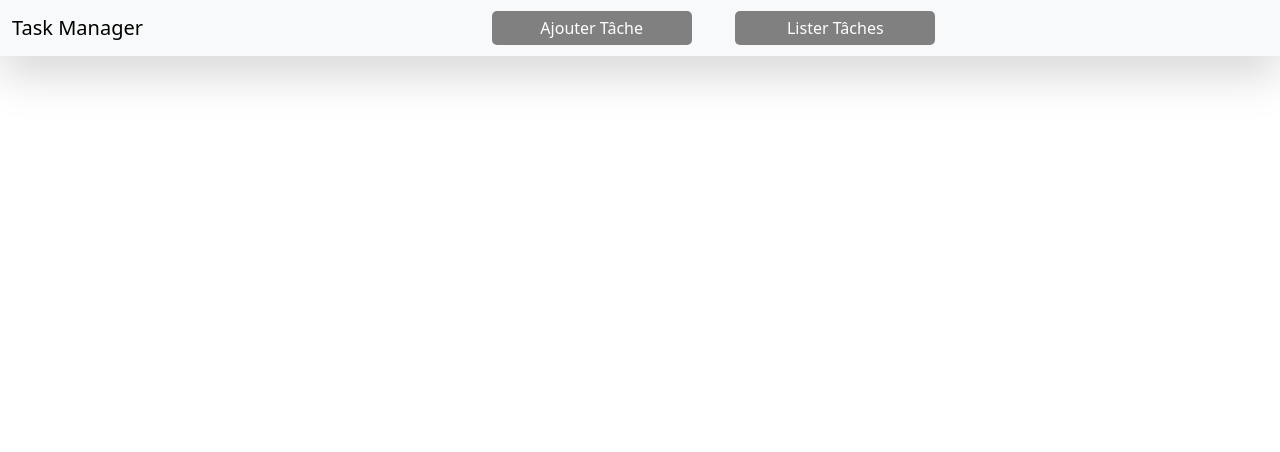
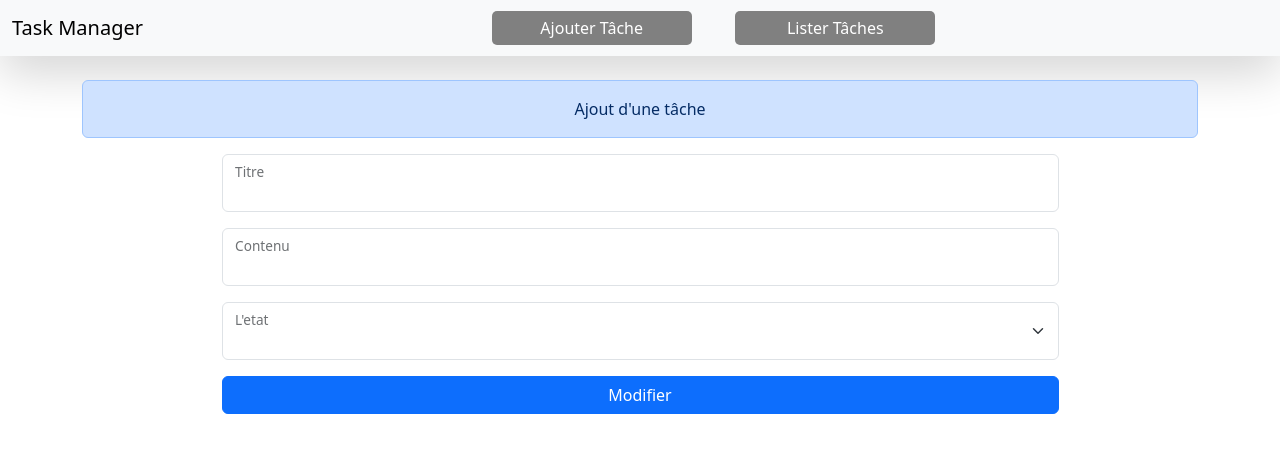
Before and after one commit to saloum45/devoir.angular, an Angular app: page /edit/1 in a window 1280 px wide. Before the commit this address led to /. Shown: the top 452 px of the page. Built offline with nearby package versions, Linux system fonts and the light colour scheme.

Commit message:
in progress

```diff
--- a/src/app/app.routes.ts
+++ b/src/app/app.routes.ts
@@ -11,7 +11,7 @@ export const routes: Routes = [
     path:"add",component:AddTacheComponent
   },
   {
-    path:"edit",component:EditTacheComponent
+    path:"edit/:id",component:EditTacheComponent
   },
   {
     path:"list",component:ListTacheComponent
--- a/src/app/edit-tache/edit-tache.component.html
+++ b/src/app/edit-tache/edit-tache.component.html
@@ -1 +1,21 @@
-<p>edit-tache works!</p>
+<div class="container mt-4">
+  <div class="alert alert-primary text-center">Ajout d'une tâche</div>
+  <div class="w-75 m-auto">
+    <div class="form-floating mb-3">
+      <input type="text" class="form-control" id="floatingInput" [(ngModel)]="titre" />
+      <label for="floatingInput">Titre</label>
+    </div>
+    <div class="form-floating mb-3">
+      <input type="text" class="form-control" id="floatingInput" [(ngModel)]="contenu"/>
+      <label for="floatingInput">Contenu</label>
+    </div>
+    <div class="form-floating">
+      <select class="form-select" id="floatingSelectGrid" [(ngModel)]="realise">
+        <option selected value="false">Non Résolu</option>
+        <option value="true">Résolu</option>
+      </select>
+      <label for="floatingSelectGrid">L'etat</label>
+    </div>
+    <button class="btn btn-primary mt-3 w-100" (click)="enregister()">Modifier</button>
+  </div>
+</div>
--- a/src/app/edit-tache/edit-tache.component.ts
+++ b/src/app/edit-tache/edit-tache.component.ts
@@ -1,12 +1,52 @@
-import { Component } from '@angular/core';
+import { Component, OnInit } from '@angular/core';
+import { FormsModule } from '@angular/forms';
+import { Router } from '@angular/router';
+import Swal from 'sweetalert2';
 
 @Component({
   selector: 'app-edit-tache',
   standalone: true,
-  imports: [],
+  imports: [
+    FormsModule
+  ],
   templateUrl: './edit-tache.component.html',
   styleUrl: './edit-tache.component.css'
 })
-export class EditTacheComponent {
+export class EditTacheComponent implements OnInit{
+ // Attributs
+ public titre = "";
+ public contenu = "";
+ public realise = "";
 
+ // Methodes
+ constructor(private route:Router) {
+
+ }
+  ngOnInit(): void {
+
+  }
+ // la fonction qui ajoute une tâche
+ enregister() {
+   if (this.titre == "" || this.contenu == "") {
+     this.sweetMessage("Désolé!!!", "Veuillez renseigner tous les champs", "error");
+   } else {
+     let tachesTmp = JSON.parse(localStorage.getItem("lestaches") ?? '[]');
+     // incrementation de l'id pour la nouvelle tâche
+     let incremandedId=tachesTmp[tachesTmp.length-1].id+1;
+     tachesTmp.push({id:incremandedId, titre: this.titre, contenu: this.contenu, realise: this.realise });
+     localStorage.setItem("lestaches", JSON.stringify(tachesTmp));
+     this.route.navigate(['list']);
+     this.sweetMessage("Merci!!!", "Tâche ajoutée avec succès", "success");
+   }
+
+ }
+
+ // la fonctionne qui affiche les popup d'alerte
+ sweetMessage(title: any, text: any, icon: any) {
+   Swal.fire({
+     title: title,
+     text: text,
+     icon: icon
+   });
+ }
 }
--- a/src/app/list-tache/list-tache.component.html
+++ b/src/app/list-tache/list-tache.component.html
@@ -1,6 +1,6 @@
 <div class="container mt-4 mb-4">
   <div class="allcards">
-    @for (tache of lestaches.reverse(); track $index) {
+    @for (tache of lestaches; track $index) {
 
     <div class="card">
       <h4>{{ tache.titre }}</h4>
@@ -14,7 +14,7 @@
         <button class="btn btn-danger w-100">Non Réalisé</button>
         }
         <div class="d-flex justify-content-between edit-delete-actions">
-          <button>
+          <button [routerLink]="['/edit',tache.id]" >
             <i class="bi bi-pencil-square"></i>
           </button>
           <button (click)="supression(tache.id)">
--- a/src/app/list-tache/list-tache.component.ts
+++ b/src/app/list-tache/list-tache.component.ts
@@ -1,10 +1,13 @@
 import { Component, OnInit } from '@angular/core';
+import { RouterLink } from '@angular/router';
 import Swal from 'sweetalert2';
 
 @Component({
   selector: 'app-list-tache',
   standalone: true,
-  imports: [],
+  imports: [
+    RouterLink
+  ],
   templateUrl: './list-tache.component.html',
   styleUrl: './list-tache.component.css'
 })
```
